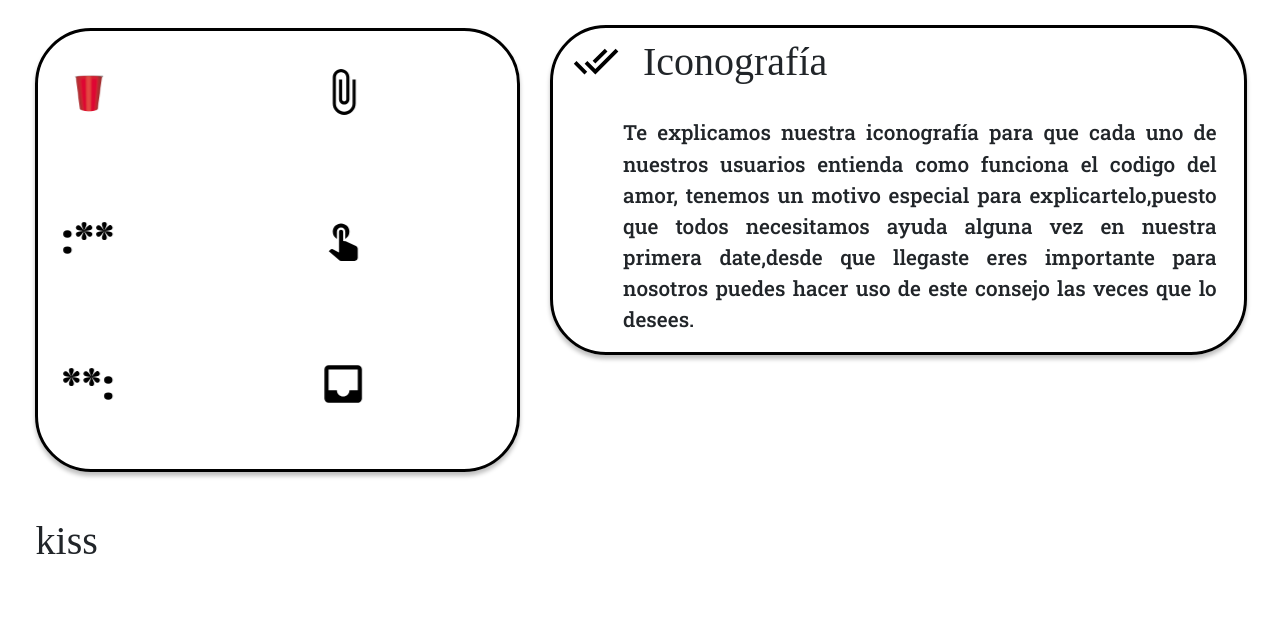
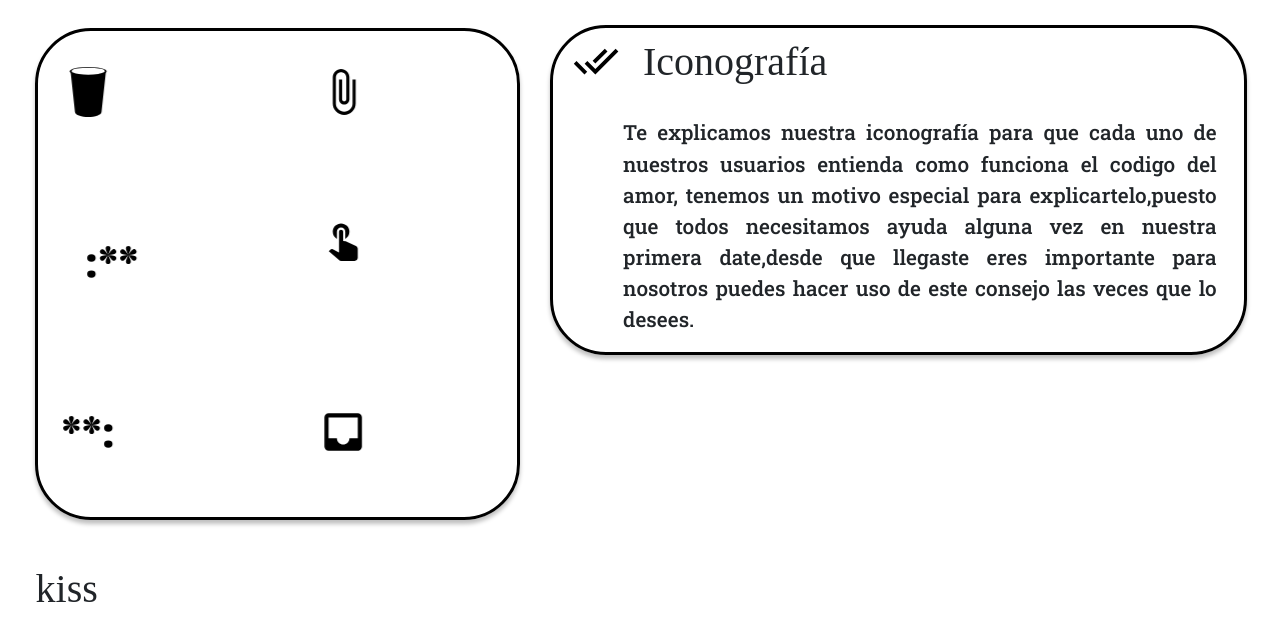
Before and after one commit to ffernandafl/Techno-Gurus, a plain HTML site: page src/html/kiss-icons.html in a window 1280 px wide. Shown: the part 101-742 px from the top of the page. Drawn offline with nearby package versions, Linux system fonts and the light colour scheme; a web font is replaced by a local one.

Commit message:
Cambios Muertos :D

```diff
--- a/src/html/kiss-icons.html
+++ b/src/html/kiss-icons.html
@@ -48,7 +48,7 @@
                                                     <div class="card-header bg-transparent m-4 border-0">
                                                         <a href="keepit.html">
                                                             <img class="carrusel-imagenes mb-4 ml-2" width="50px"
-                                                                height="50px" src="../svg/vaso.png" class="card-img-top"
+                                                                height="50px" src="../svg/lectura/redcup.svg" class="card-img-top"
                                                                 id="keep-it-stupid">
                                                         </a>
                                                     </div>
@@ -69,7 +69,7 @@
 
                                             <div class="col">
                                                 <div class="card border-0 bg-transparent">
-                                                    <div class="card-header bg-transparent m-4 border-0">
+                                                    <div class="card-header bg-transparent m-5 border-0">
                                                         <a href="kisses.html">
                                                             <img class="carrusel-imagenes mb-4 ml-2" width="50px"
                                                                 height="50px" src="../svg/titulos/kisses.svg"
```
Also changed, not shown: src/html/login.html (+1 -1 lines), src/html/signup1.html (+1 -1 lines).
